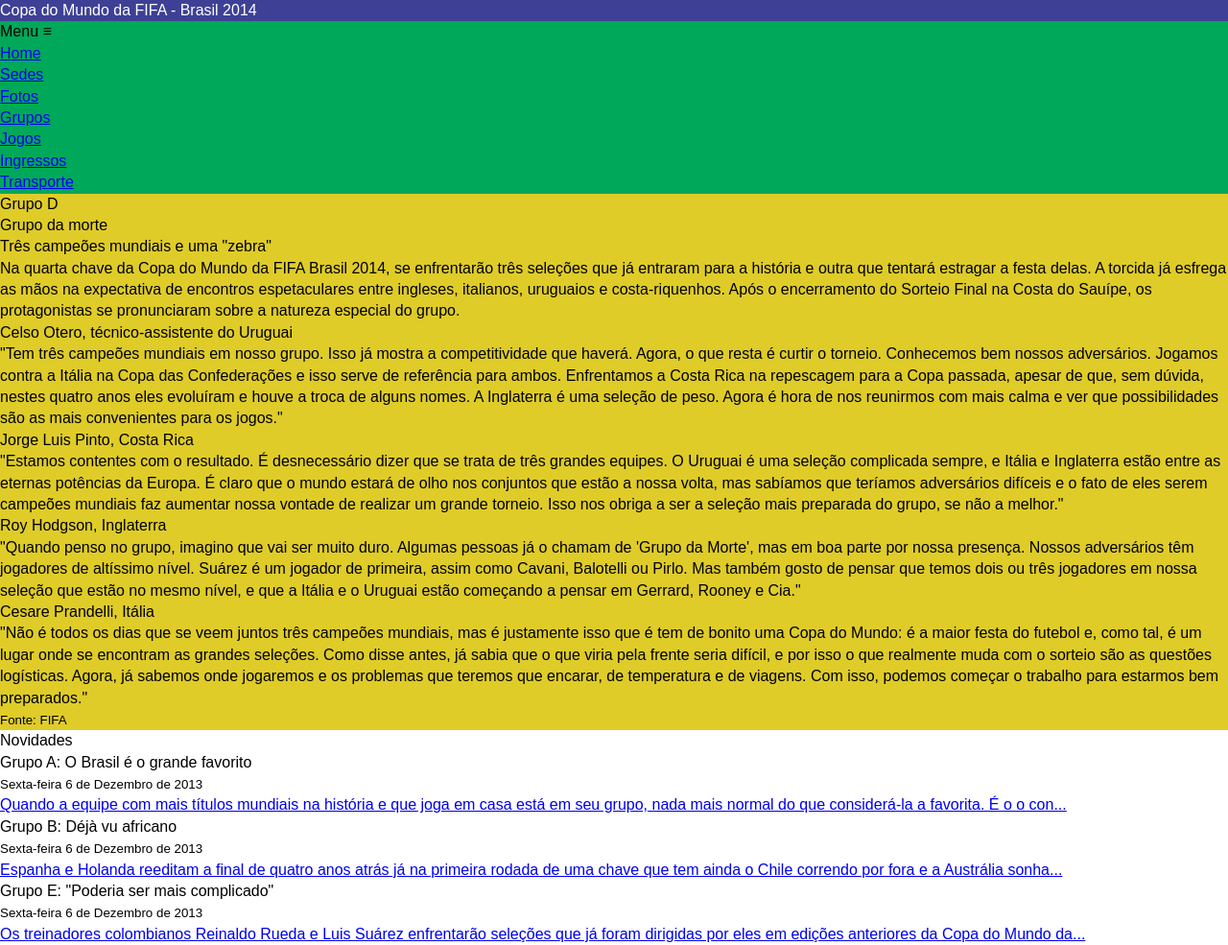
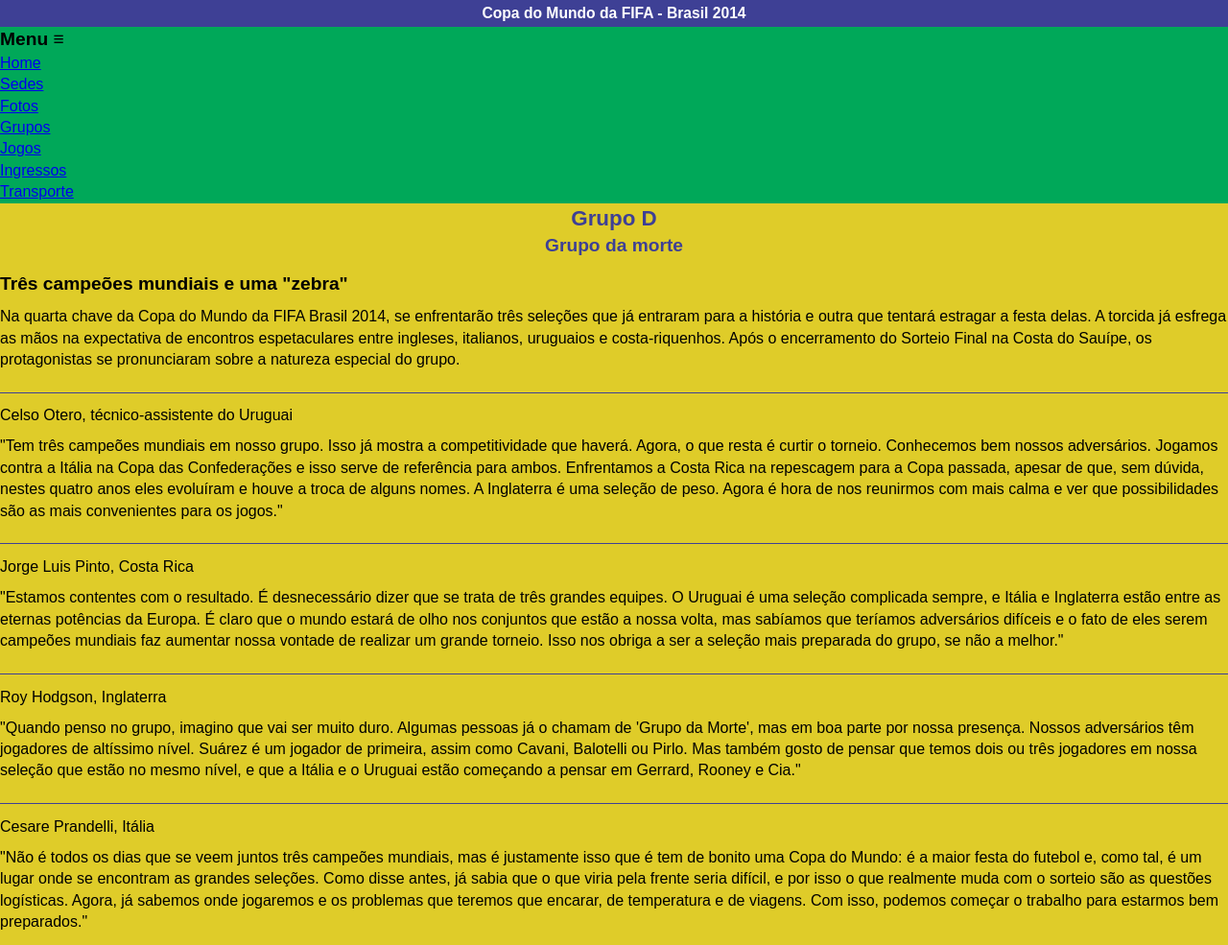
Before and after one commit to leocaliban/pl-web-design-responsivo, a plain HTML site: page 05_projeto_um/index.html in a window 1280 px wide. Shown: the top 985 px of the page at 96% size. Drawn offline with Linux system fonts and the light colour scheme.

Commit message:
Estilização inicial de margens, espaçamentos e fontes

```diff
--- a/05_projeto_um/assets/css/style.css
+++ b/05_projeto_um/assets/css/style.css
@@ -48,6 +48,11 @@ body {
 .topo {
   background-color: #3e4095;
   color: #ffffff;
+  font-size: 70%;
+  line-height: 2.5em;
+  text-align: center;
+  white-space: nowrap;
+  overflow: hidden;
 }
 
 .navegacao {
@@ -58,6 +63,15 @@ body {
   background-color: #dfcc29;
 }
 
+.principal header, .auxiliar h1{
+    text-align: center;
+    color: #3e4095;
+}
+.bloco, .auxiliar article{
+    border-bottom: 1px solid #3e4095;
+    padding: 0.8em 0;
+}
+
 .auxiliar {
   background-color: #ffffff;
 }
@@ -65,4 +79,49 @@ body {
 .rodape {
   background-color: #3e4095;
   color: #ffffff;
+  text-align: center;
 }
+
+*,
+*::before,
+::after {
+  -moz-box-sizing: border-box;
+  -webkit-box-sizing: border-box;
+  box-sizing: border-box;
+}
+
+.cf::before,
+.cf::after {
+  content: "";
+  display: table;
+}
+
+.cf::after {
+  clear: both;
+}
+
+.cf {
+  *zoom: 1;
+}
+
+h1,
+h2 {
+  font-weight: bold;
+}
+
+h1 {
+  font-size: 140%;
+}
+
+h2 {
+  font-size: 120%;
+}
+
+p{
+    margin: 0.6em 0;
+}
+
+p:last-child{
+    margin-bottom: 0;
+    padding-bottom: 0.6em;
+}
```
